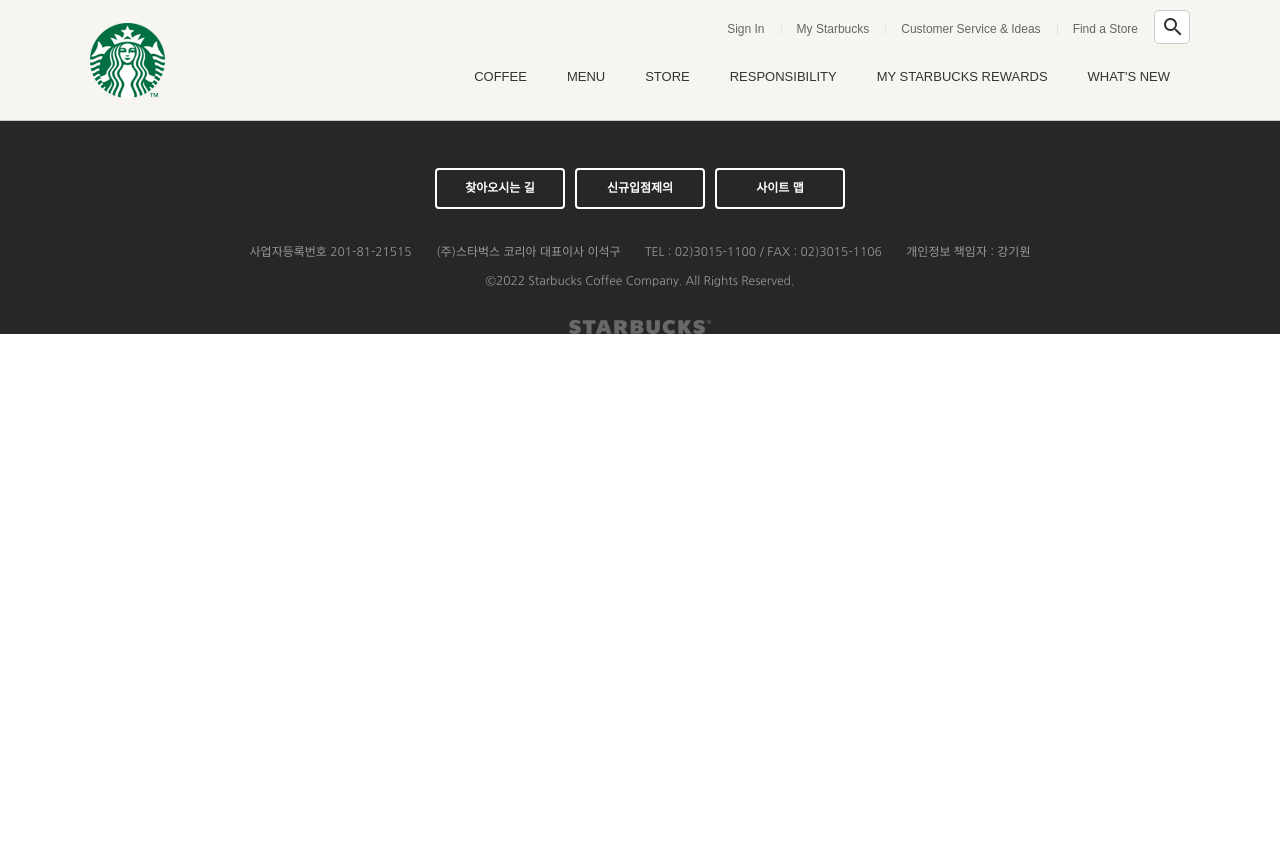
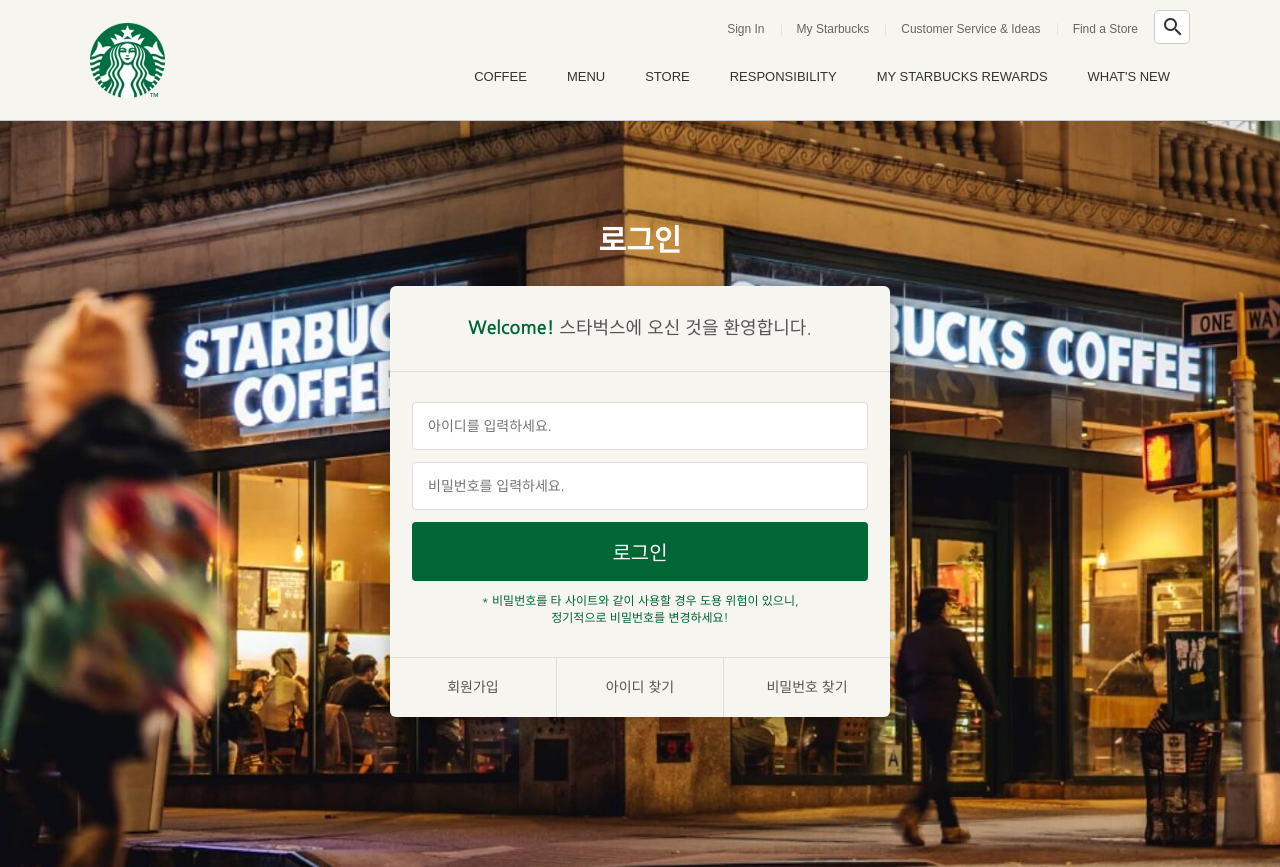
Before and after one commit to YooEunKyung/starbucks, a plain HTML site: page signin/index.html in a window 1280 px wide. Shown: the top 867 px of the page. Before the commit the page ends 800 px from the top, so only its background shows below. Drawn offline with nearby package versions, Linux system fonts and the light colour scheme.

Commit message:
로그인 페이지 완성

```diff
--- /dev/null
+++ b/css/signin.css
@@ -0,0 +1,78 @@
+.signin {
+    margin-top: 120px;
+    padding: 100px 0 150px;
+    background-image: url("../images/signin_bg.jpg");
+    background-repeat: no-repeat;
+    background-position: center;
+    background-attachment: fixed;
+    background-size: cover;
+}
+.signin h1 {
+    color: #fff;
+    font-size: 30px;
+    font-weight: 700;
+    text-align: center;
+    margin-bottom: 24px;
+}
+.signin strong {
+    font-weight: 700;
+    color: #006633;
+}
+.signin__card {
+    width: 500px;
+    margin: 0 auto;
+    border-radius: 6px;
+    background-color: #f6f5f0;
+    box-shadow: 2px 2px 20px rgba(0,0,0,.3);
+    color: #555;
+}
+.signin__card h2 {
+    padding: 30px;
+    font-size: 18px;
+    text-align: center;
+    border-bottom: 1px solid #ddd;
+}
+.signin__card form {
+    padding: 30px 22px;
+}
+.signin__card form input {
+    width: 100%;
+    margin-bottom: 12px;
+    padding: 15px;
+    border: 1px solid #ddd;
+    border-radius: 4px;
+    outline: none;
+    box-sizing: border-box;
+    font-size: 14px;
+}
+.signin__card form [type="submit"] {
+    background-color: #006633;
+    border: none;
+    color: #fff;
+    font-size: 20px;
+    cursor: pointer;
+}
+.signin__card form p {
+    font-size: 12px;
+    color: #006633;
+    text-align: center;
+}
+.signin__card .actions {
+    display: flex;
+    border-top: 1px solid #ddd;
+}
+.signin__card .actions a {
+    flex-grow: 1;
+    flex-basis: 0;
+    text-align: center;
+    padding: 20px;
+    color: #555;
+    font-size: 14px;
+    border-right: 1px solid #ddd;
+}
+.signin__card .actions a:last-child {
+    border-right: none;
+}
+.signin__card .actions a:hover {
+    text-decoration: underline;
+}
--- a/signin/index.html
+++ b/signin/index.html
@@ -26,6 +26,7 @@
     <link href="https://fonts.googleapis.com/css2?family=Nanum+Gothic:wght@400;700&display=swap" rel="stylesheet">
     <link rel="stylesheet" href="https://fonts.googleapis.com/icon?family=Material+Icons" />
     <link rel="stylesheet" href="../css/common.css" />
+    <link rel="stylesheet" href="../css/signin.css" />
 
     <script defer src="../js/common.js"></script>
 </head>
@@ -360,6 +361,26 @@
     </header>
 
     <section class="signin">
+        <h1>로그인</h1>
+        <div class="signin__card">
+            <h2>
+                <strong>Welcome!</strong> 스타벅스에 오신 것을 환영합니다.
+            </h2>
+            <form>
+                <input type="text" placeholder="아이디를 입력하세요.">
+                <input type="password" placeholder="비밀번호를 입력하세요.">
+                <input type="submit" value="로그인">
+                <p>
+                    * 비밀번호를 타 사이트와 같이 사용할 경우 도용 위험이 있으니,<br/>
+                    정기적으로 비밀번호를 변경하세요!
+                </p>
+            </form>
+            <div class="actions">
+                <a href="javascript:void(0)">회원가입</a>
+                <a href="javascript:void(0)">아이디 찾기</a>
+                <a href="javascript:void(0)">비밀번호 찾기</a>
+            </div>
+        </div>
 
     </section>
 
```
